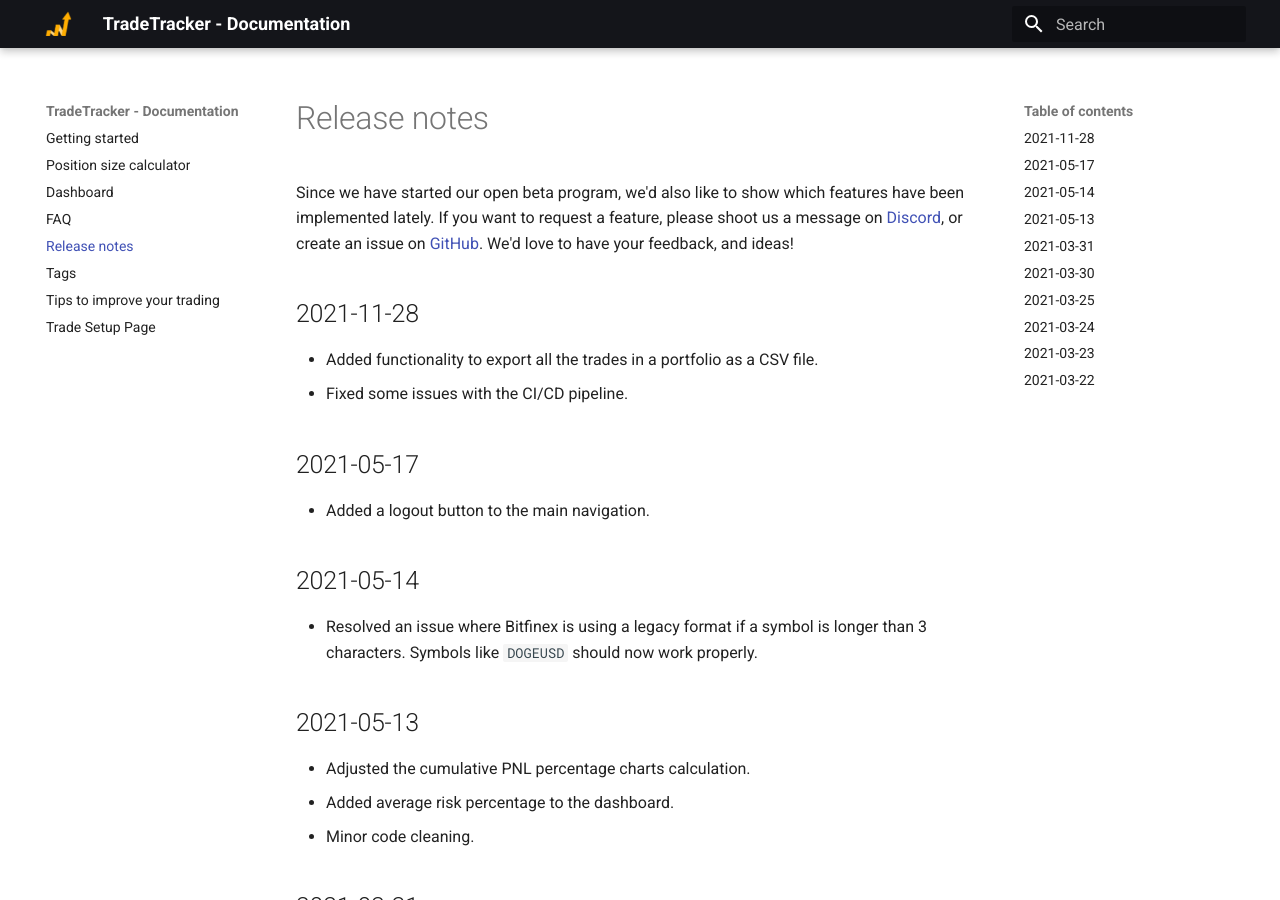
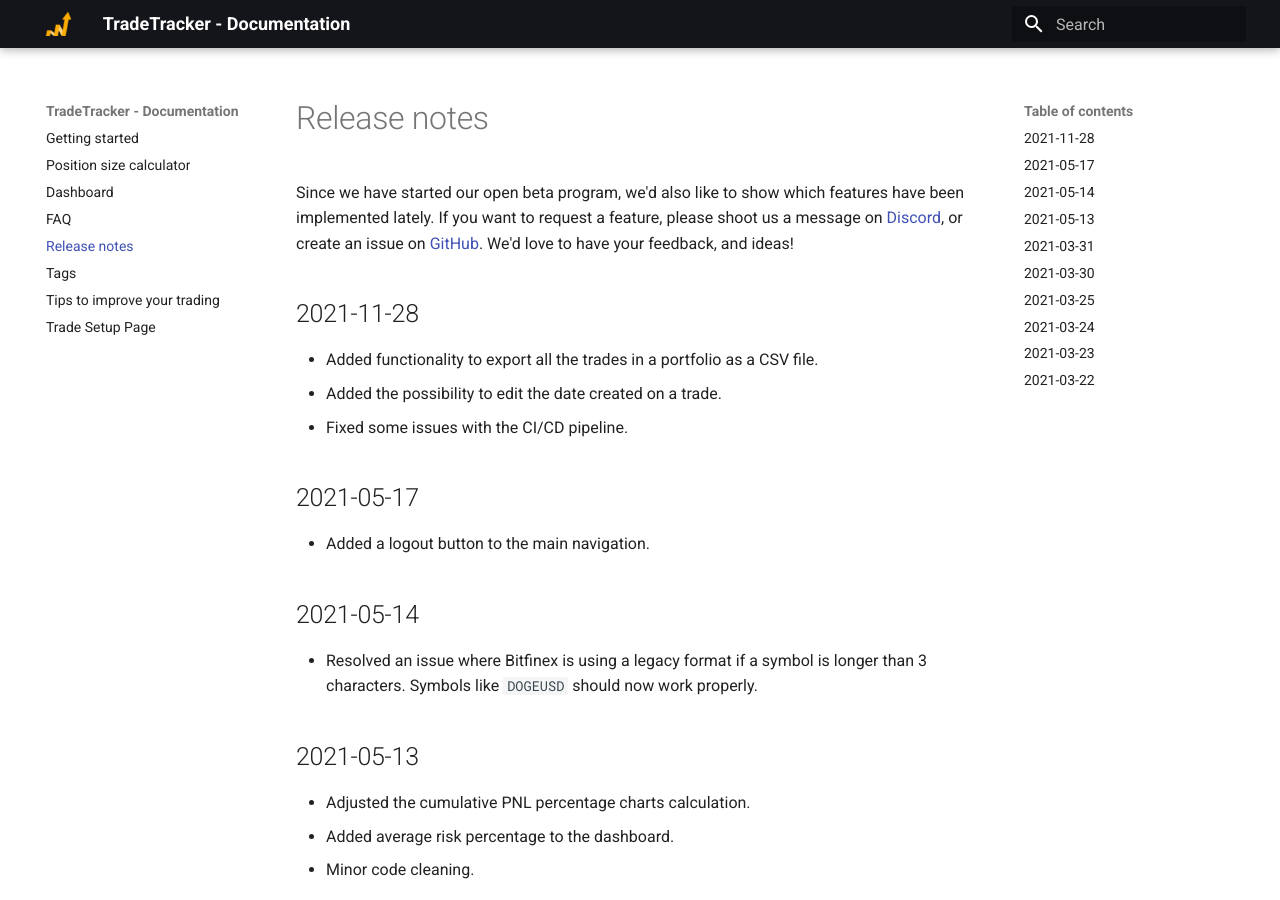
Before and after one commit to TradeTracker/docs, an MkDocs documentation site: the page built from docs/release-notes.md, in a window 1280 px wide and 900 px high. Built offline with MkDocs 1.6.1 and Material for MkDocs 9.7.7, drawn with Linux system fonts in a browser that asks for light colours.

Commit message:
Update release-notes.md

```diff
--- a/docs/release-notes.md
+++ b/docs/release-notes.md
@@ -6,6 +6,7 @@ If you want to request a feature, please shoot us a message on [Discord](https:/
 ## 2021-11-28
 
  * Added functionality to export all the trades in a portfolio as a CSV file.
+ * Added the possibility to edit the date created on a trade.
  * Fixed some issues with the CI/CD pipeline.
 
 ## 2021-05-17
```
